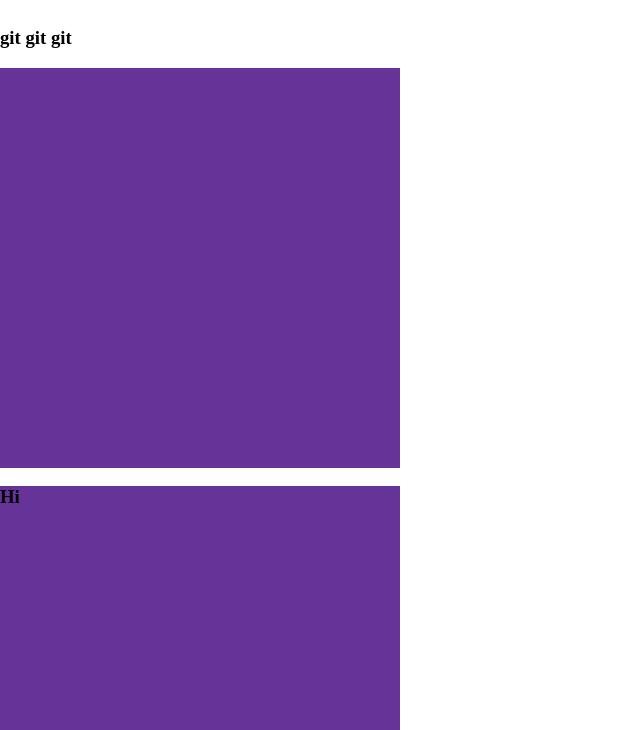
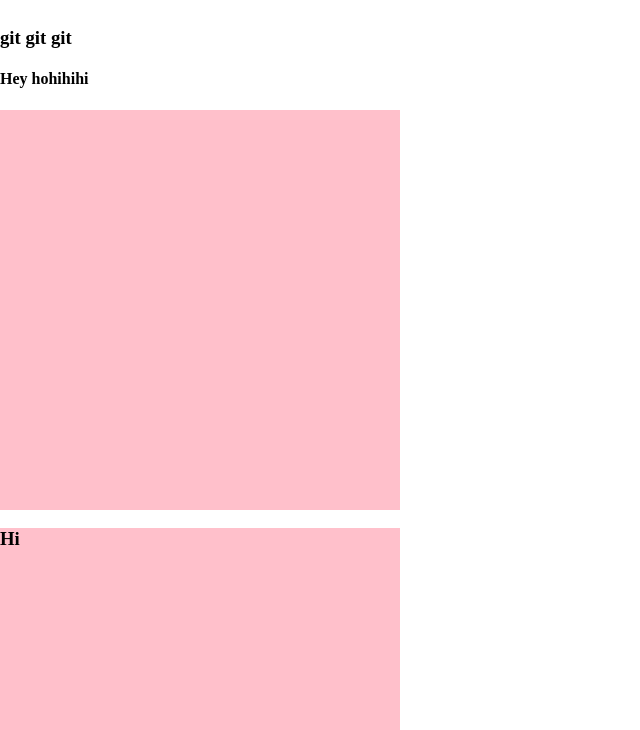
Before and after one commit to BaltasisKivis/Learning-GIT, a plain HTML site: page index.html in a window 1280 px wide. Shown: the part 70-800 px from the top of the page, without its empty margins (0-640 px from the left). Drawn offline with Linux system fonts and the light colour scheme.

Commit message:
Updated block styles to PINKKK

```diff
--- a/index.html
+++ b/index.html
@@ -10,6 +10,7 @@
             <main>
                 <h1>Hello GitHub!</h1>
                 <h3>git git git</h3>
+                <h4>Hey hohihihi</h4>
                 <div class="block"></div>
                 <div class="block">
                     <h3>Hi</h3>
--- a/style.css
+++ b/style.css
@@ -10,7 +10,7 @@ h1 {
 .block {
     width: 400px;
     height: 400px;
-    background-color: rebeccapurple;
+    background-color: pink;
 }
 
 .contacts {
```
